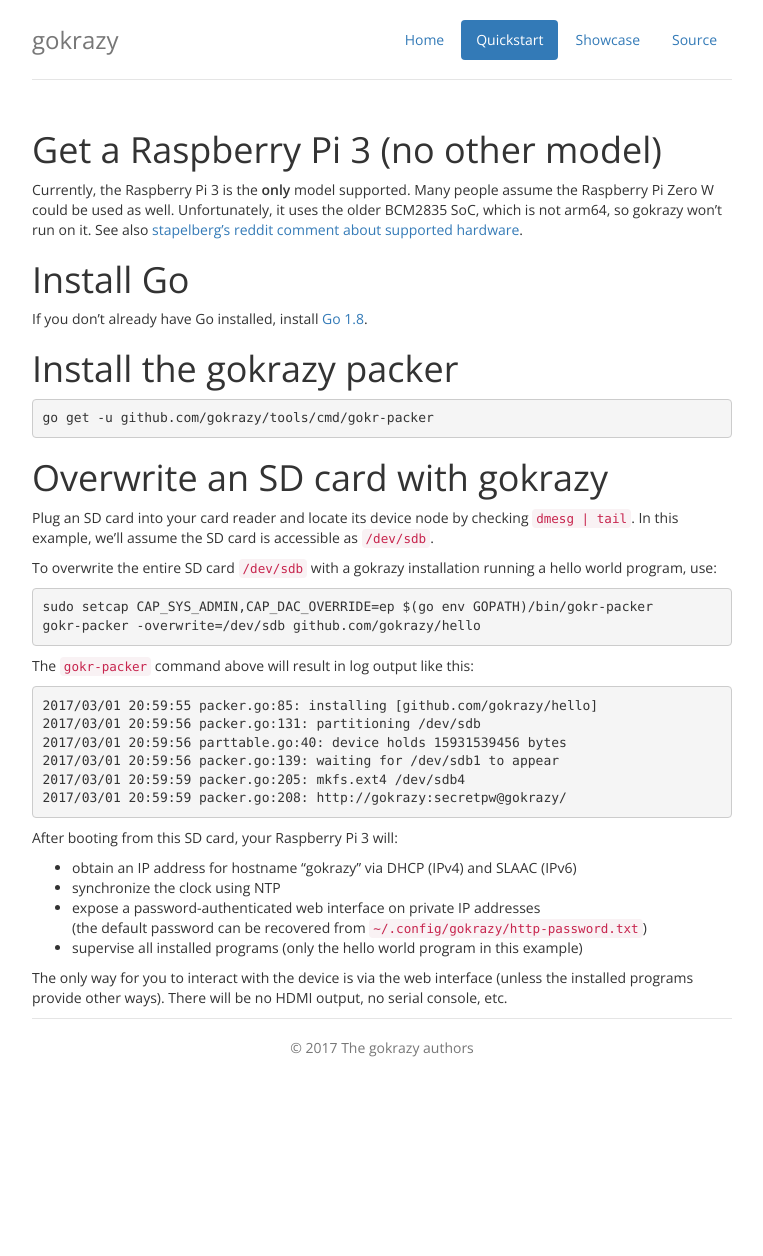
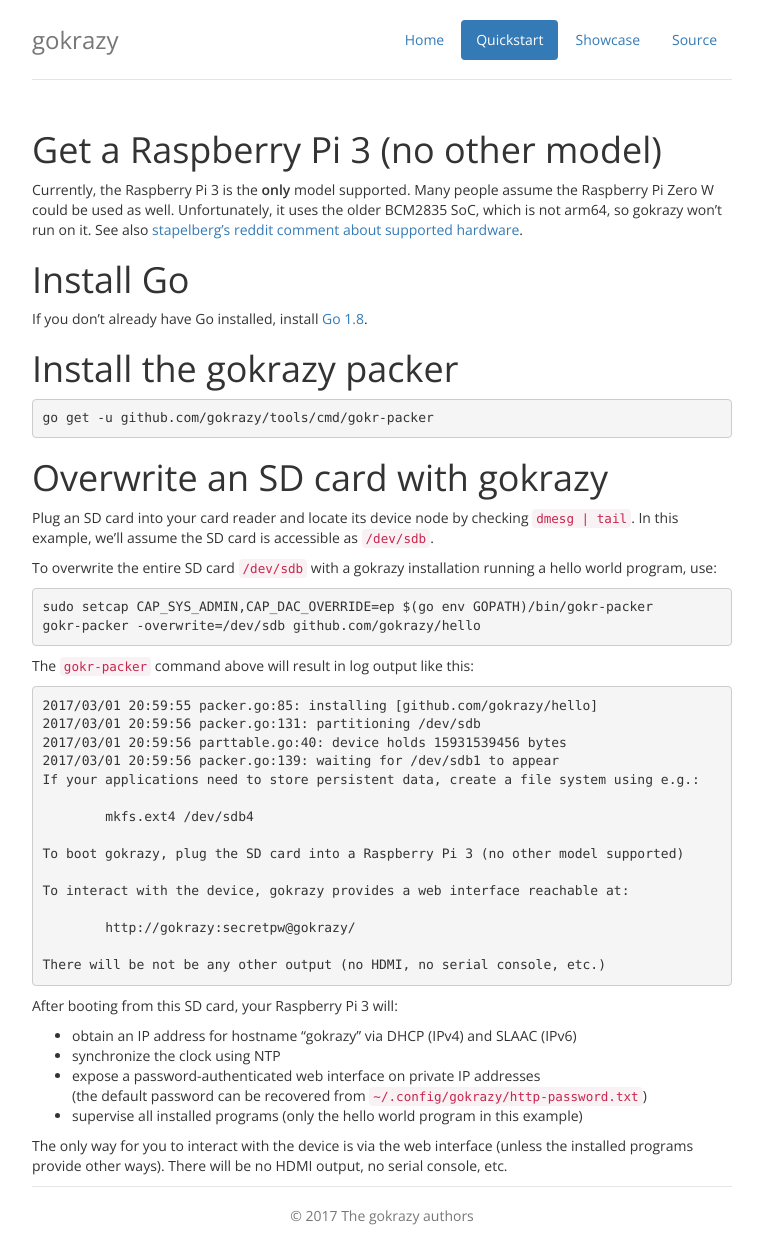
Before and after one commit to gokrazy/gokrazy.github.io, a Jekyll site: the page built from quickstart.html, in a window 1280 px wide. Shown: the whole page, without its empty margins (258-1021 px from the left). Built offline with Jekyll 4.4.1, drawn with Linux system fonts in a browser that asks for light colours; nearby versions of some CDN libraries; some web fonts are replaced; Markdown is read by kramdown in place of the engine named in the settings; before the commit the page ends 1088 px from its top, so only the background shows below that.

Commit message:
quickstart: update packer output
related to https://github.com/gokrazy/hello/issues/1

```diff
--- a/quickstart.html
+++ b/quickstart.html
@@ -42,8 +42,17 @@ gokr-packer -overwrite=/dev/sdb github.com/gokrazy/hello</pre>
 2017/03/01 20:59:56 packer.go:131: partitioning /dev/sdb
 2017/03/01 20:59:56 parttable.go:40: device holds 15931539456 bytes
 2017/03/01 20:59:56 packer.go:139: waiting for /dev/sdb1 to appear
-2017/03/01 20:59:59 packer.go:205: mkfs.ext4 /dev/sdb4
-2017/03/01 20:59:59 packer.go:208: http://gokrazy:secretpw@gokrazy/</pre>
+If your applications need to store persistent data, create a file system using e.g.:
+
+	mkfs.ext4 /dev/sdb4
+
+To boot gokrazy, plug the SD card into a Raspberry Pi 3 (no other model supported)
+
+To interact with the device, gokrazy provides a web interface reachable at:
+
+	http://gokrazy:secretpw@gokrazy/
+
+There will be not be any other output (no HDMI, no serial console, etc.)</pre>
           <p>
 	  After booting from this SD card, your Raspberry Pi 3 will:
 	  <ul>
```
